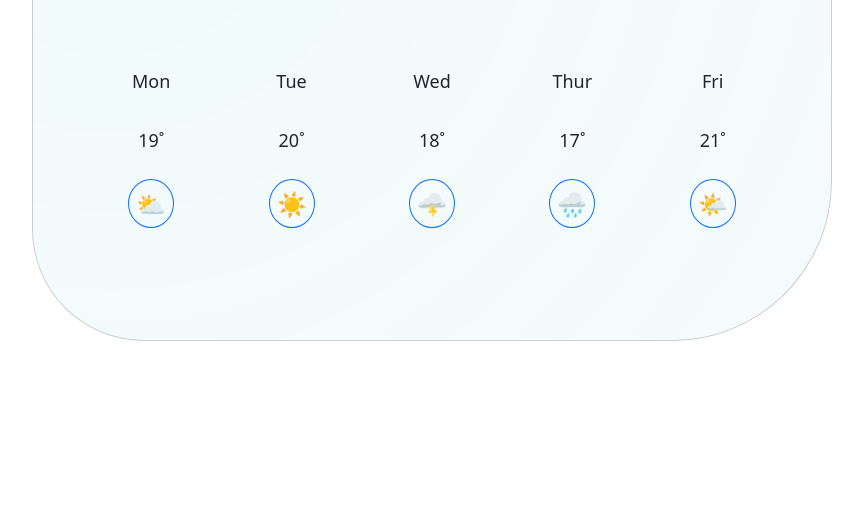
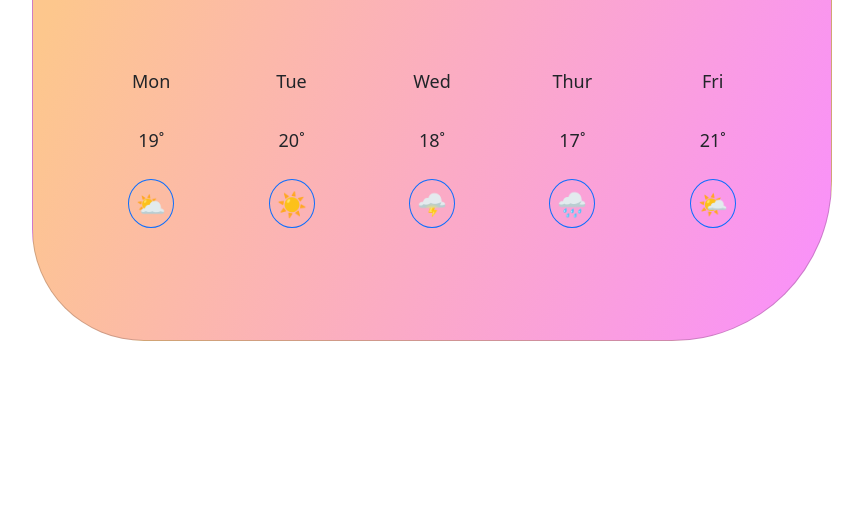
Before and after one commit to avr87/Test-Git, a plain HTML site: page index.html in a window 1280 px wide. Shown: the part 279-800 px from the top of the page, without its empty margins (50-913 px from the left). Drawn offline with nearby package versions, Linux system fonts and the light colour scheme.

Commit message:
Changes background op weatherapp

```diff
--- a/index.html
+++ b/index.html
@@ -27,11 +27,9 @@
           display: block;
           margin-top: 20px;
           padding: 20px;
-          background: radial-gradient(
-            circle at 10% 20%,
-            rgba(234, 249, 249, 0.67) 0.1%,
-            rgba(239, 249, 251, 0.63) 90.1%
-          );
+          background:
+          linear-gradient(109.6deg, rgb(253, 199, 141) 11.3%, rgb(249, 143, 253) 100.2%);
+
         "
       >
         <div class="card-body">
```
